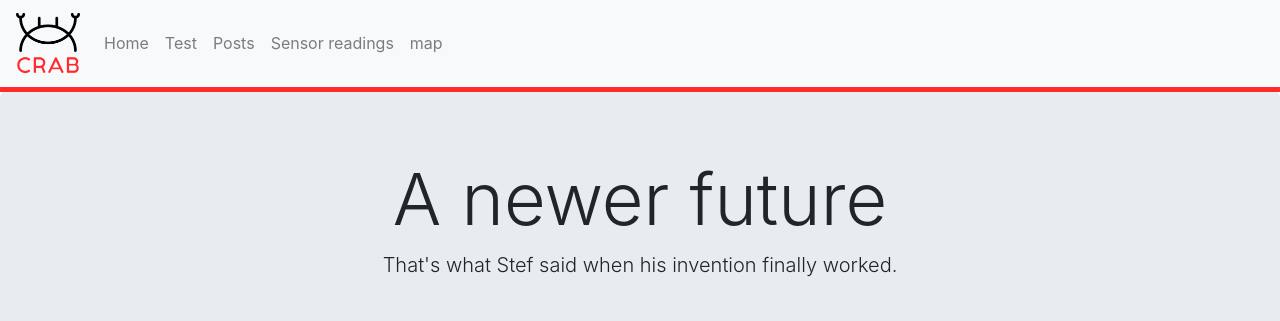
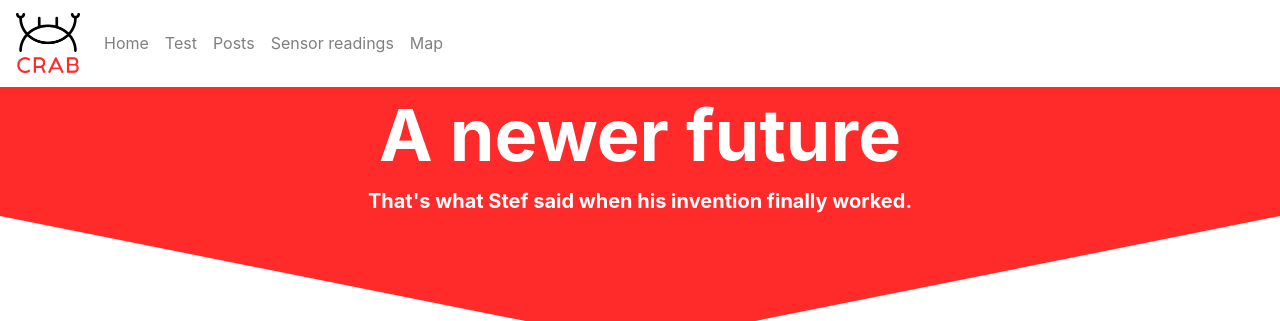
Before and after one commit to stefkattenvriend/Crab, a Flask app: page / in a window 1280 px wide. Shown: the top 321 px of the page. Run offline with Flask 2, Linux system fonts and the light colour scheme; parts of the project's set-up code (start-up, migrations or seed data) failed here and were passed over; some libraries are stand-ins or nearby versions.

Commit message:
Edit homepage
Edited banner + content

```diff
--- a/static/css/style.css
+++ b/static/css/style.css
@@ -15,6 +15,16 @@
 .bg-crab-line {
     height: 5px;
     background: #ff2a2a;
+}
+
+.banner-triangle {
+    fill: #ff2a2a;
+    height: 100%;
+    width: 100%;
+}
+
+.lead {
+    margin-bottom: 0!important;
 }
 
 
--- a/templates/home/home.html
+++ b/templates/home/home.html
@@ -1,8 +1,16 @@
 {% extends "layout.html" %} {% block title %}Home{% endblock %} {% block content %}
-<div class="jumbotron text-center">
+<!-- <div class="jumbotron text-center">
     <h1 class="display-3">A newer future</h1>
     <p class="lead">That's what Stef said when his invention finally worked.</p>
+</div> -->
+<div class="">
+    <div class="bg-crab text-center">
+        <h1 class="display-3 text-white font-weight-bold">A newer future</h1>
+        <p class="lead text-white font-weight-bold">That's what Stef said when his invention finally worked.</p>
+    </div>
+    <svg viewBox="0 0 200 20" preserveAspectRatio="none" class="banner-triangle"><polygon points="0,0 100,20 200,0" class=""></polygon></svg>
 </div>
+
 
 <div class="container">
     <div class="container">
@@ -11,7 +19,7 @@
             hem aangegaan. Tot nu toe heb ik geen spijt. Zo leer ik weer nieuwe dingen die je normaal niet zo snel tegenkomt. Veel plezier met rondkijken!</p>
     </div>
     <hr>
-    <div class="card-columns">
+    <!-- <div class="card-columns">
         <div class="card">
             <img class="card-img-top" src="https://i.kym-cdn.com/photos/images/original/000/954/161/b3a.jpg" alt="">
             <div class="card-body">
@@ -33,6 +41,8 @@
                 <p class="card-text">Een Red-Ray kan 10X meer informatie bevatten dan zijn voorganger; de Blu-Ray. Ook beschikbaar als flexibele schijf.</p>
             </div>
         </div>
-    </div>
+    </div> -->
+
+    <img src="https://cdn.nos.nl/image/2021/01/18/708107/1008x567.jpg" class="img-fluid mx-auto d-block rounded" alt="">
 </div>
 {% endblock %}
--- a/templates/layout.html
+++ b/templates/layout.html
@@ -33,7 +33,7 @@
 <body>
     <div class="page-container">
         <!-- Navbar -->
-        <nav class="navbar navbar-expand-sm navbar-light bg-light">
+        <nav class="navbar navbar-expand-sm navbar-light bg-white">
             <a class="navbar-brand" href="/"><img src="{{ url_for('static', filename='favicon/crab logo.png') }}" alt="logo" style="width: 64px;"></a>
             <button class="navbar-toggler d-lg-none" type="button" data-toggle="collapse" data-target="#collapsibleNavId" aria-controls="collapsibleNavId" aria-expanded="false" aria-label="Toggle navigation"><span class="navbar-toggler-icon"></span></button>
             <div class="collapse navbar-collapse" id="collapsibleNavId">
@@ -51,7 +51,7 @@
                         <a class="nav-link" href="/readings">Sensor readings</a>
                     </li>
                     <li class="nav-item">
-                        <a class="nav-link" href="/map">map</a>
+                        <a class="nav-link" href="/map">Map</a>
                     </li>
                     <!-- <li class="nav-item dropdown">
                         <a class="nav-link dropdown-toggle" href="" id="dropdownId" data-toggle="dropdown" aria-haspopup="true" aria-expanded="false">Debug</a>
```
